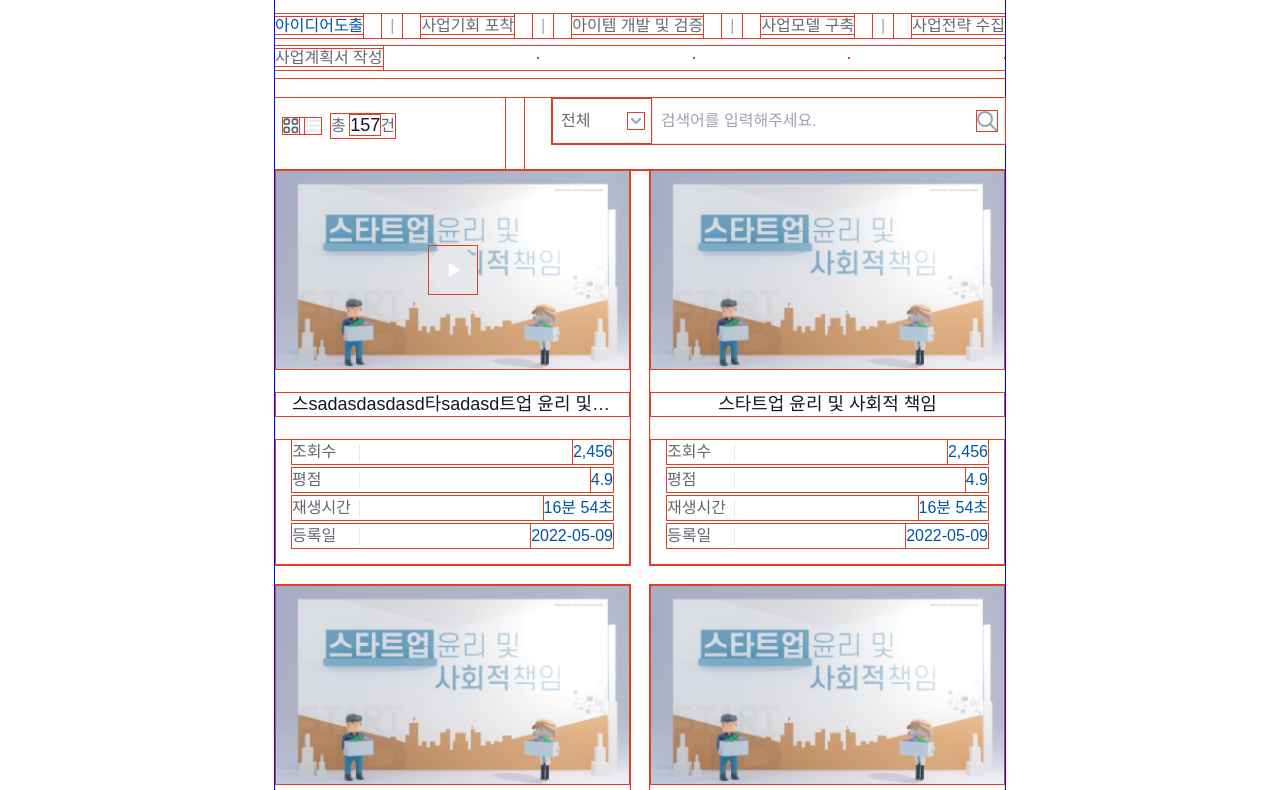
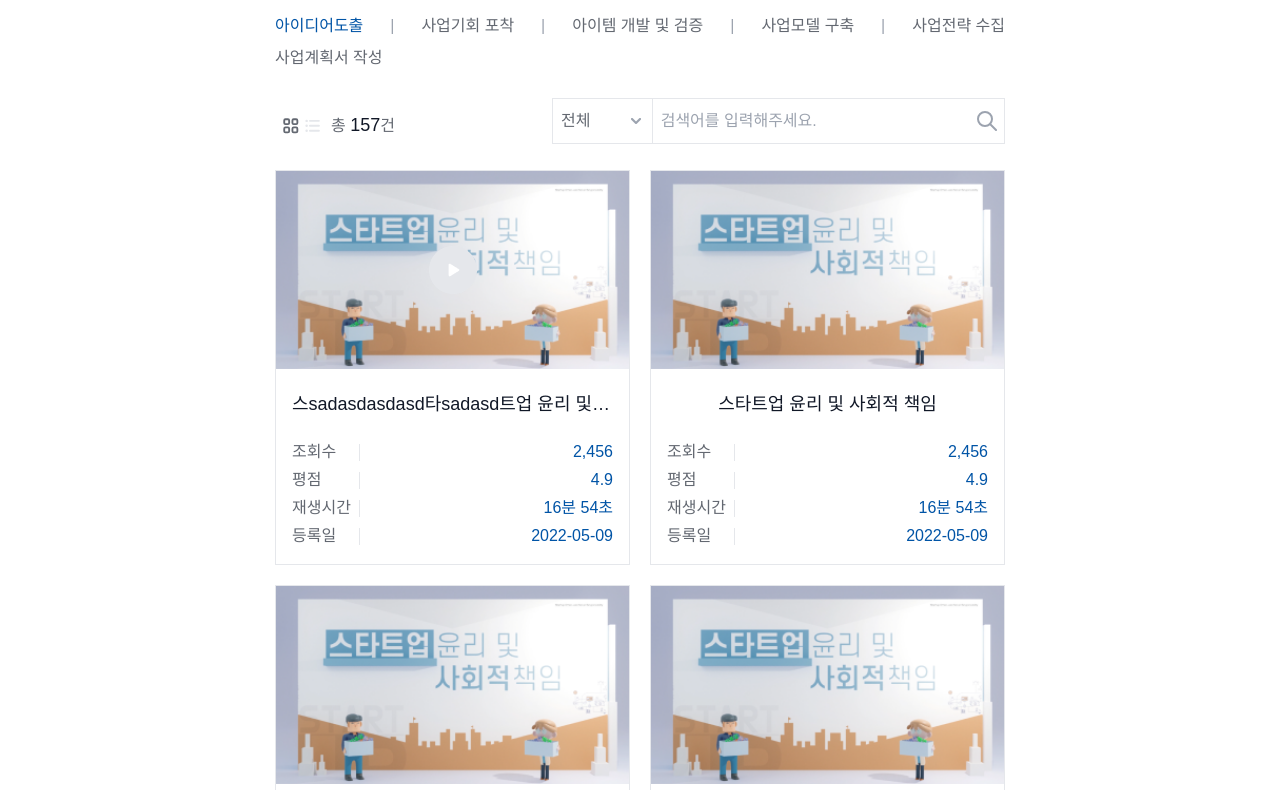
Before and after one commit to design-daz/k-startup, a plain HTML site: page [4.0.0]sub.html in a window 1280 px wide. Shown: the part 310-1100 px from the top of the page. Drawn offline with Linux system fonts and the light colour scheme; a web font is replaced by a local one.

Commit message:
230213 remove

```diff
--- a/css/style-common.css
+++ b/css/style-common.css
@@ -55,7 +55,7 @@ GENERAL STYLING
 ================================================ */
 
 * {
-    outline: 1px solid rgb(223, 63, 35);
+    /* outline: 1px solid rgb(223, 63, 35); */
     box-sizing: border-box;
 }
 
@@ -97,7 +97,7 @@ a:hover {}
 
 .inner {
 
-    outline: 1px solid rgb(4, 0, 255);
+    /* outline: 1px solid rgb(4, 0, 255); */
     max-width: 1400px;
 
     width: 100%;
```
